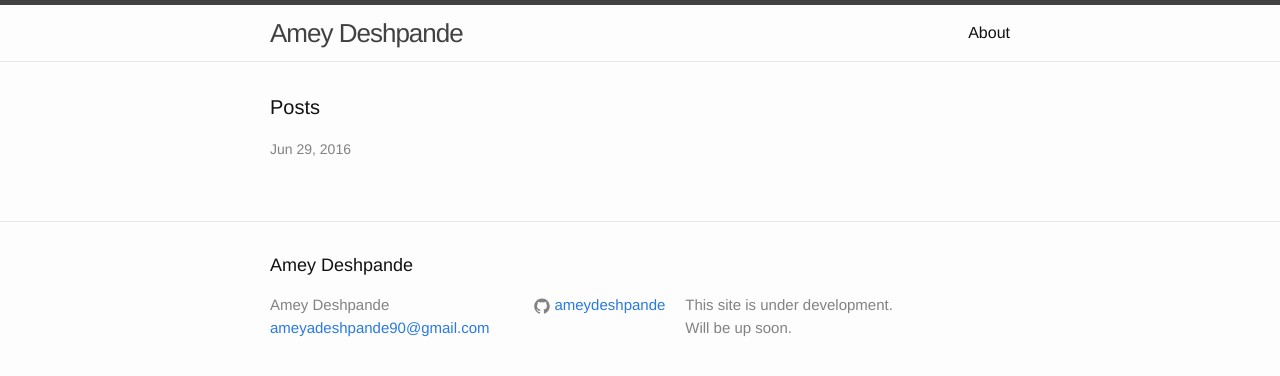
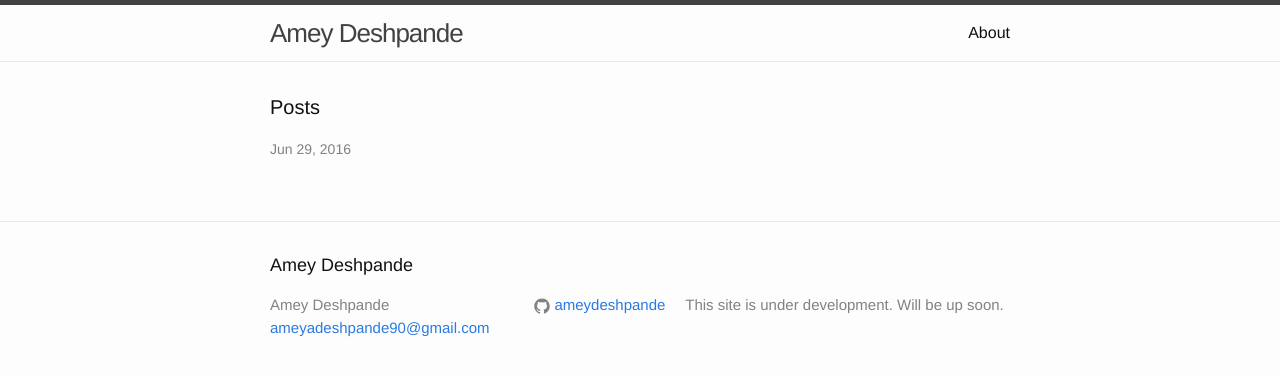
Before and after one commit to AmeyDeshpande/ameydeshpande.github.io, a Jekyll site: the page built from index.html, in a window 1280 px wide. Shown: the top 376 px of the page. Built offline with Jekyll 4.4.1, drawn with Linux system fonts in a browser that asks for light colours.

```diff
--- a/_config.yml
+++ b/_config.yml
@@ -9,7 +9,8 @@
 title: Amey Deshpande
 email: ameyadeshpande90@gmail.com
 description: > # this means to ignore newlines until "baseurl:"
-  This site is under development.</br> Will be up soon.
+  This site is under development.
+  Will be up soon.
 baseurl: "" # the subpath of your site, e.g. /blog
 url: "http://amey-deshpande.com" # the base hostname & protocol for your site
 twitter_username:
```
